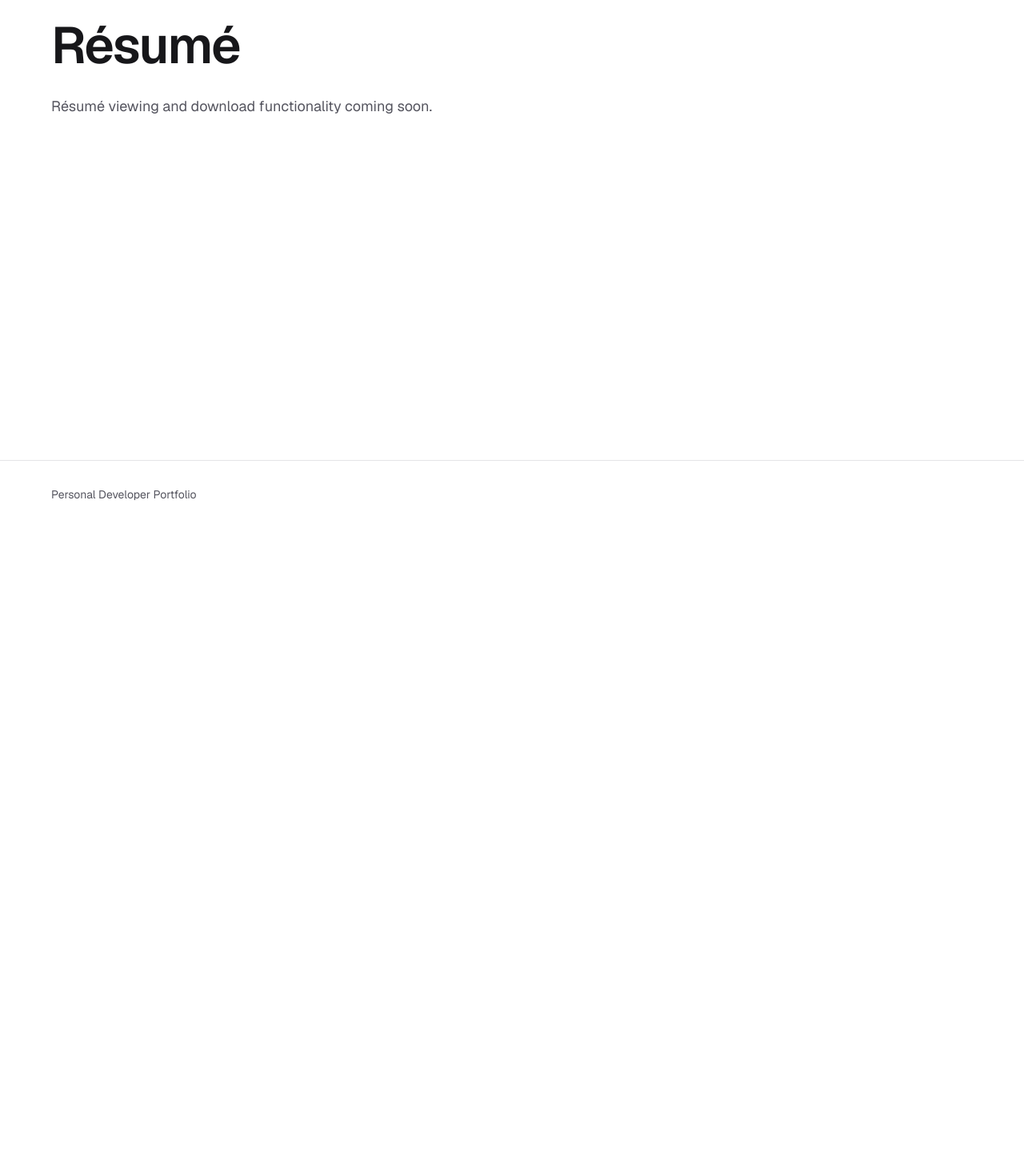
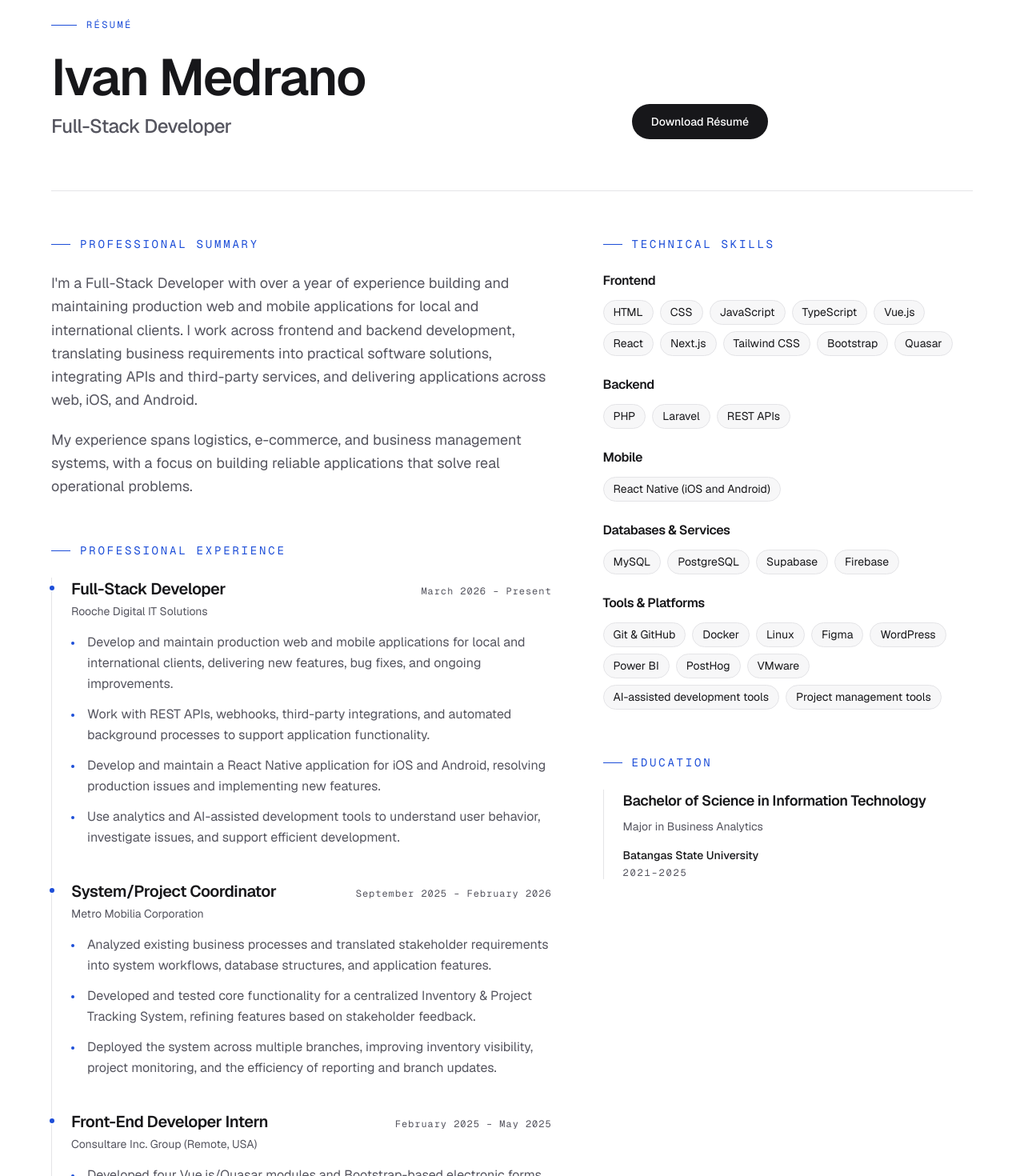
Before and after one commit to IvnnM/developer-portfolio, a Next.js app: page /resume in a window 1280 px wide. Shown: the part 140-1610 px from the top of the page at 80% size. Before the commit the page ends 800 px from the top, so only its background shows below. Built offline with nearby package versions, Linux system fonts and the light colour scheme.

Commit message:
feat(resume): implement web resume with public PDF download

```diff
--- a/src/app/resume/page.tsx
+++ b/src/app/resume/page.tsx
@@ -1,21 +1,203 @@
+import type { Metadata } from "next";
+import type { ReactNode } from "react";
+import {
+  aboutParagraphs,
+  education,
+  experience,
+  profile,
+  skillCategories,
+} from "@/data/portfolio";
+
+const RESUME_PDF_FILENAME = "Ivan_Medrano_CV_Public.pdf";
+const RESUME_PDF_PATH = `/${RESUME_PDF_FILENAME}`;
+
+export const metadata: Metadata = {
+  title: "Résumé | Personal Developer Portfolio",
+  description: `Résumé of ${profile.name}, ${profile.title}: professional summary, experience, technical skills, and education.`,
+};
+
+function SectionHeading({
+  id,
+  children,
+}: {
+  id: string;
+  children: ReactNode;
+}) {
+  return (
+    <div className="flex items-center gap-3">
+      <span aria-hidden="true" className="h-px w-6 bg-accent" />
+      <h2
+        id={id}
+        className="break-words font-mono text-sm uppercase tracking-[0.2em] text-accent"
+      >
+        {children}
+      </h2>
+    </div>
+  );
+}
+
 export default function ResumePage() {
   return (
     <section
-      aria-labelledby="resume-heading"
+      aria-label="Résumé"
       className="flex flex-1 flex-col bg-background px-6 py-16 sm:py-20 lg:py-24"
     >
       <div className="mx-auto w-full max-w-content">
-        <header className="max-w-3xl">
-          <h1
-            id="resume-heading"
-            className="break-words text-balance text-[clamp(2.5rem,6vw,4rem)] font-semibold leading-[1.05] tracking-[-0.03em] text-foreground"
-          >
+        <header className="max-w-4xl motion-safe:animate-hero-reveal">
+          <p className="mb-6 flex flex-wrap items-center gap-3 break-words font-mono text-xs uppercase tracking-[0.2em] text-accent">
+            <span aria-hidden="true" className="h-px w-8 bg-accent" />
             Résumé
-          </h1>
-          <p className="mt-7 max-w-2xl text-pretty text-lg leading-relaxed text-muted">
-            Résumé viewing and download functionality coming soon.
           </p>
+
+          <div className="flex flex-col gap-8 sm:flex-row sm:items-end sm:justify-between sm:gap-10">
+            <div className="min-w-0">
+              <h1
+                id="resume-heading"
+                className="break-words text-balance text-[clamp(2.5rem,6vw,4rem)] font-semibold leading-[1.05] tracking-[-0.03em] text-foreground"
+              >
+                {profile.name}
+              </h1>
+              <p className="mt-3 break-words text-xl font-medium tracking-tight text-muted sm:text-2xl">
+                {profile.title}
+              </p>
+            </div>
+
+            <a
+              href={RESUME_PDF_PATH}
+              download={RESUME_PDF_FILENAME}
+              type="application/pdf"
+              className="inline-flex min-h-11 w-full shrink-0 items-center justify-center rounded-full bg-foreground px-6 py-3 text-center text-sm font-medium text-background transition-colors hover:bg-accent hover:text-accent-ink sm:w-auto"
+            >
+              Download Résumé
+              <span className="sr-only"> (PDF)</span>
+            </a>
+          </div>
         </header>
+
+        <div className="mt-14 grid gap-12 border-t border-line pt-12 lg:mt-16 lg:grid-cols-[minmax(0,1.15fr)_minmax(0,0.85fr)] lg:gap-16 lg:pt-14">
+          <div className="space-y-14">
+            <section aria-labelledby="summary-heading">
+              <SectionHeading id="summary-heading">
+                Professional Summary
+              </SectionHeading>
+
+              <div className="mt-6 max-w-3xl space-y-5 text-pretty text-base leading-relaxed text-muted sm:text-lg">
+                {aboutParagraphs.map((paragraph) => (
+                  <p key={paragraph}>{paragraph}</p>
+                ))}
+              </div>
+            </section>
+
+            <section aria-labelledby="experience-heading">
+              <SectionHeading id="experience-heading">
+                Professional Experience
+              </SectionHeading>
+
+              <ol
+                role="list"
+                aria-label="Professional experience"
+                className="mt-6 list-none border-l border-line"
+              >
+                {experience.map((entry) => (
+                  <li
+                    key={`${entry.role}-${entry.company}`}
+                    className="relative pb-10 pl-5 last:pb-0 sm:pl-6"
+                  >
+                    <span
+                      aria-hidden="true"
+                      className="absolute left-0 top-2 h-2.5 w-2.5 -translate-x-1/2 rounded-full border-2 border-background bg-accent"
+                    />
+
+                    <div className="flex flex-col gap-1 sm:flex-row sm:items-baseline sm:justify-between sm:gap-6">
+                      <div className="min-w-0">
+                        <h3 className="break-words text-lg font-semibold tracking-tight text-foreground sm:text-xl">
+                          {entry.role}
+                        </h3>
+                        <p className="mt-1 break-words text-sm text-muted">
+                          {entry.company}
+                        </p>
+                      </div>
+
+                      <p className="shrink-0 font-mono text-xs tracking-[0.08em] text-muted">
+                        {entry.period}
+                      </p>
+                    </div>
+
+                    <ul
+                      role="list"
+                      className="mt-4 list-none space-y-3 text-sm leading-relaxed text-muted sm:text-base"
+                    >
+                      {entry.achievements.map((achievement) => (
+                        <li
+                          key={achievement}
+                          className="relative pl-5 before:absolute before:left-0 before:top-[0.7em] before:h-1 before:w-1 before:rounded-full before:bg-accent"
+                        >
+                          {achievement}
+                        </li>
+                      ))}
+                    </ul>
+                  </li>
+                ))}
+              </ol>
+            </section>
+          </div>
+
+          <div className="space-y-14">
+            <section aria-labelledby="skills-heading">
+              <SectionHeading id="skills-heading">
+                Technical Skills
+              </SectionHeading>
+
+              <div className="mt-6 space-y-6">
+                {skillCategories.map((category) => {
+                  const headingId = `${category.id}-heading`;
+
+                  return (
+                    <div key={category.id}>
+                      <h3
+                        id={headingId}
+                        className="break-words text-base font-semibold tracking-tight text-foreground"
+                      >
+                        {category.title}
+                      </h3>
+                      <ul
+                        role="list"
+                        aria-labelledby={headingId}
+                        className="mt-3 flex flex-wrap gap-2"
+                      >
+                        {category.skills.map((skill) => (
+                          <li
+                            key={skill}
+                            className="max-w-full break-words rounded-full border border-line bg-surface px-3 py-1 text-sm leading-normal text-foreground"
+                          >
+                            {skill}
+                          </li>
+                        ))}
+                      </ul>
+                    </div>
+                  );
+                })}
+              </div>
+            </section>
+
+            <section aria-labelledby="education-heading">
+              <SectionHeading id="education-heading">Education</SectionHeading>
+
+              <div className="mt-6 border-l border-line pl-5 sm:pl-6">
+                <h3 className="break-words text-lg font-semibold tracking-tight text-foreground">
+                  {education.degree}
+                </h3>
+                <p className="mt-2 text-sm text-muted">{education.major}</p>
+                <p className="mt-4 text-sm font-medium text-foreground">
+                  {education.institution}
+                </p>
+                <p className="mt-1 font-mono text-xs uppercase tracking-[0.15em] text-muted">
+                  {education.period}
+                </p>
+              </div>
+            </section>
+          </div>
+        </div>
       </div>
     </section>
   );
--- a/src/data/portfolio.ts
+++ b/src/data/portfolio.ts
@@ -58,6 +58,16 @@ export type InventoryCaseStudy = {
     closing: string;
   };
   previews: readonly ProjectPreview[];
+};
+
+export type Profile = {
+  name: string;
+  title: string;
+};
+
+export const profile: Profile = {
+  name: "Ivan Medrano",
+  title: "Full-Stack Developer",
 };
 
 export const aboutParagraphs: readonly string[] = [
```
Also changed, not shown: 2 other files (tests, documents, lock files or other folders).
